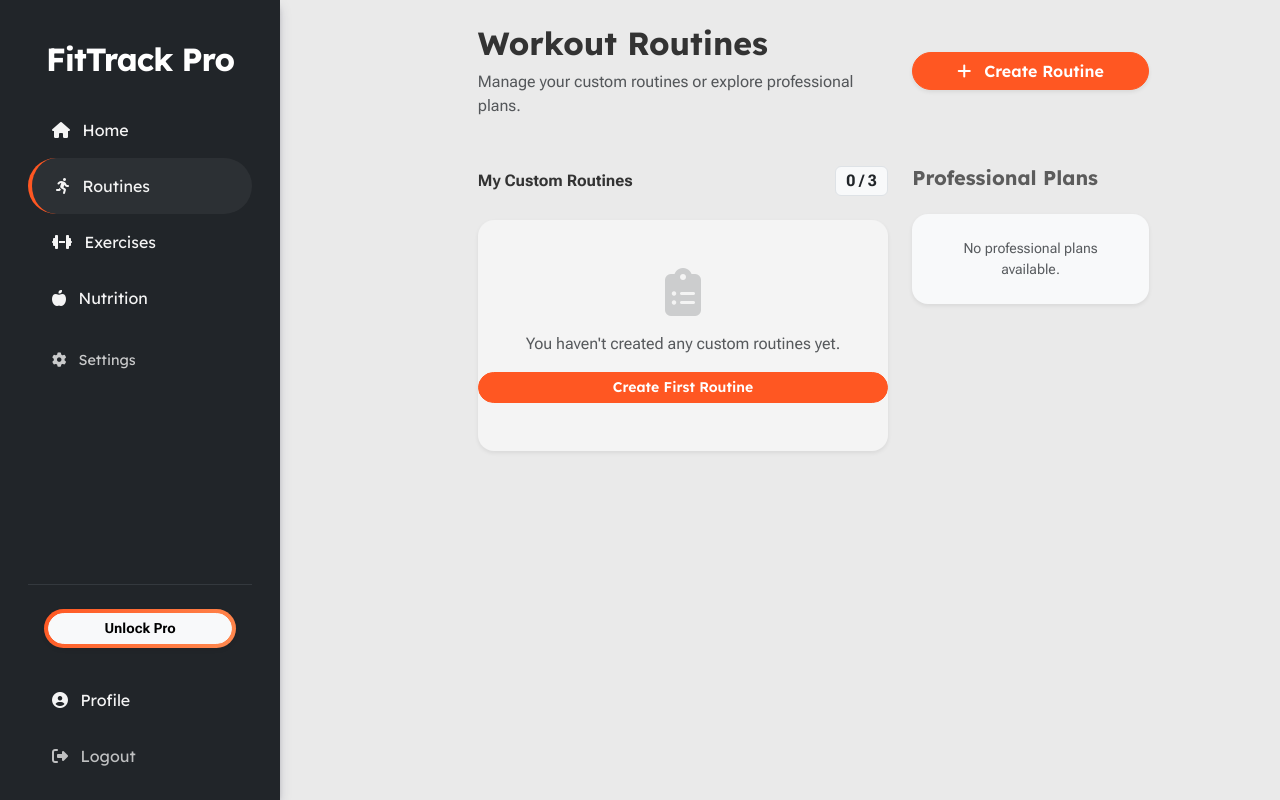
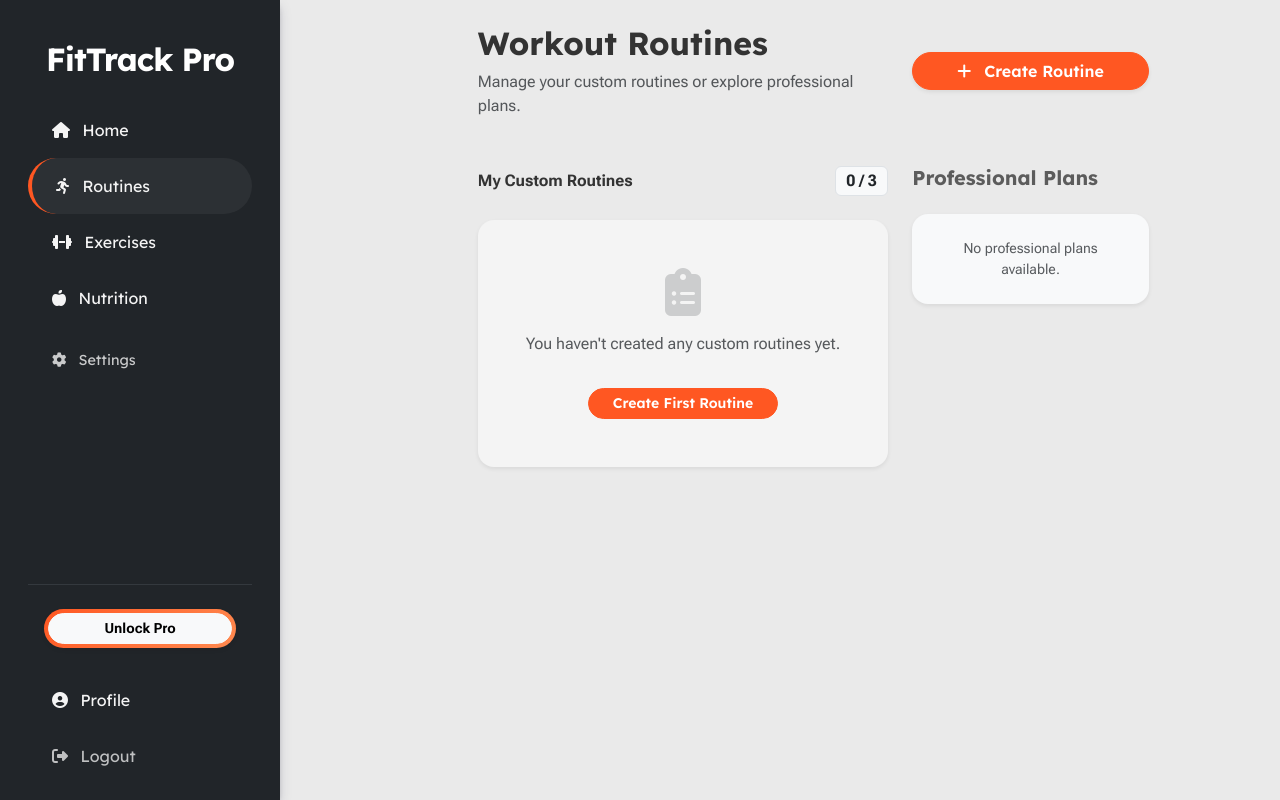
Before and after one commit to mlucasmichel/FitTrack-Pro, a Django app: page /workouts/routines/ in a window 1280 px wide; the page is wider, and only the part inside the window is pictured. Run offline with Django 5.2, Linux system fonts and the light colour scheme; the visitor is signed in with stand-in values (Sample User, id 1); data that the repository does not hold is empty; parts of the project's set-up code (start-up, migrations or seed data) failed here and were passed over; some libraries are stand-ins or nearby versions.

Commit message:
Wrap "Create First Routine" button in a div for improved layout consistency

```diff
--- a/workouts/templates/workouts/routines.html
+++ b/workouts/templates/workouts/routines.html
@@ -97,7 +97,11 @@
                         <i class="fas fa-clipboard-list fa-3x text-muted opacity-25 mb-3"></i>
                         <p class="text-muted mb-0">You haven't created any custom routines yet.</p>
                         {% if can_create_new %}
-                            <a href="{% url 'create_routine' %}" class="btn btn-sm btn-brand-primary rounded-pill px-4 mt-3" aria-label="Create First Routine">Create First Routine</a>
+                            <div class="mt-3">
+                                <a href="{% url 'create_routine' %}" class="btn btn-sm btn-brand-primary rounded-pill px-4 mt-3" aria-label="Create First Routine">
+                                    Create First Routine
+                                </a>
+                            </div>
                         {% endif %}
                     </div>
                 </div>
```
